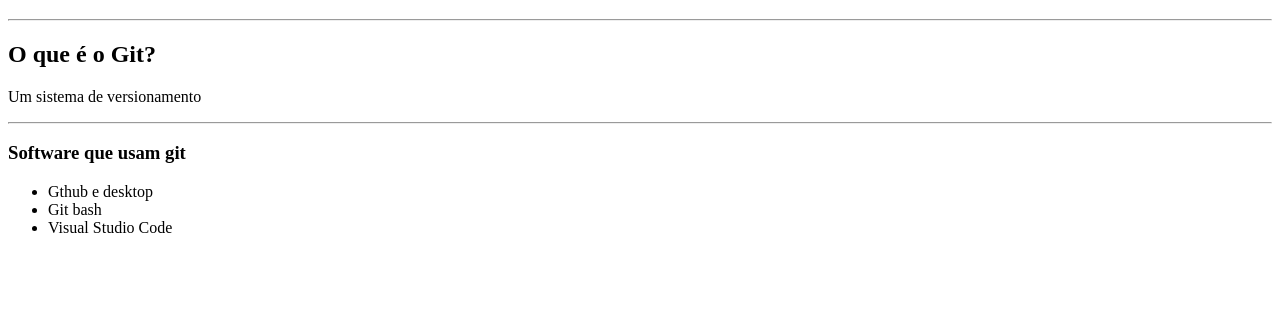
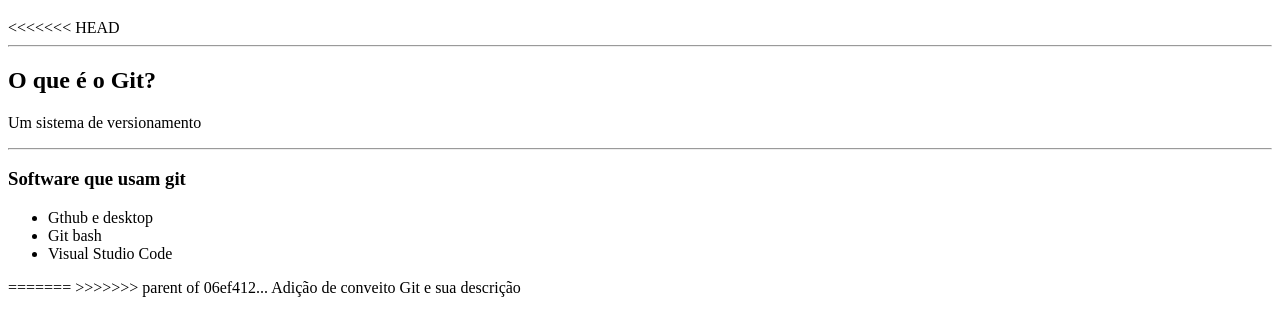
Before and after one commit to Ueldonbg/exemplo, a plain HTML site: page index.html in a window 1280 px wide. Shown: the part 61-396 px from the top of the page. Drawn offline with Linux system fonts and the light colour scheme.

Commit message:
Reversão de commit

```diff
--- a/index.html
+++ b/index.html
@@ -6,6 +6,7 @@
     </head>
     <body>
         <h1>Testando Git e Github</h1>
+<<<<<<< HEAD
     <hr>
         <h2> O que é o Git?</h2>
         <p>Um sistema de versionamento</p>
@@ -16,5 +17,7 @@
         <li>Git bash</li>
         <li>Visual Studio Code</li>
     </ul>
+=======
+>>>>>>> parent of 06ef412... Adição de conveito Git  e sua descrição
     </body>
     </html>
```
